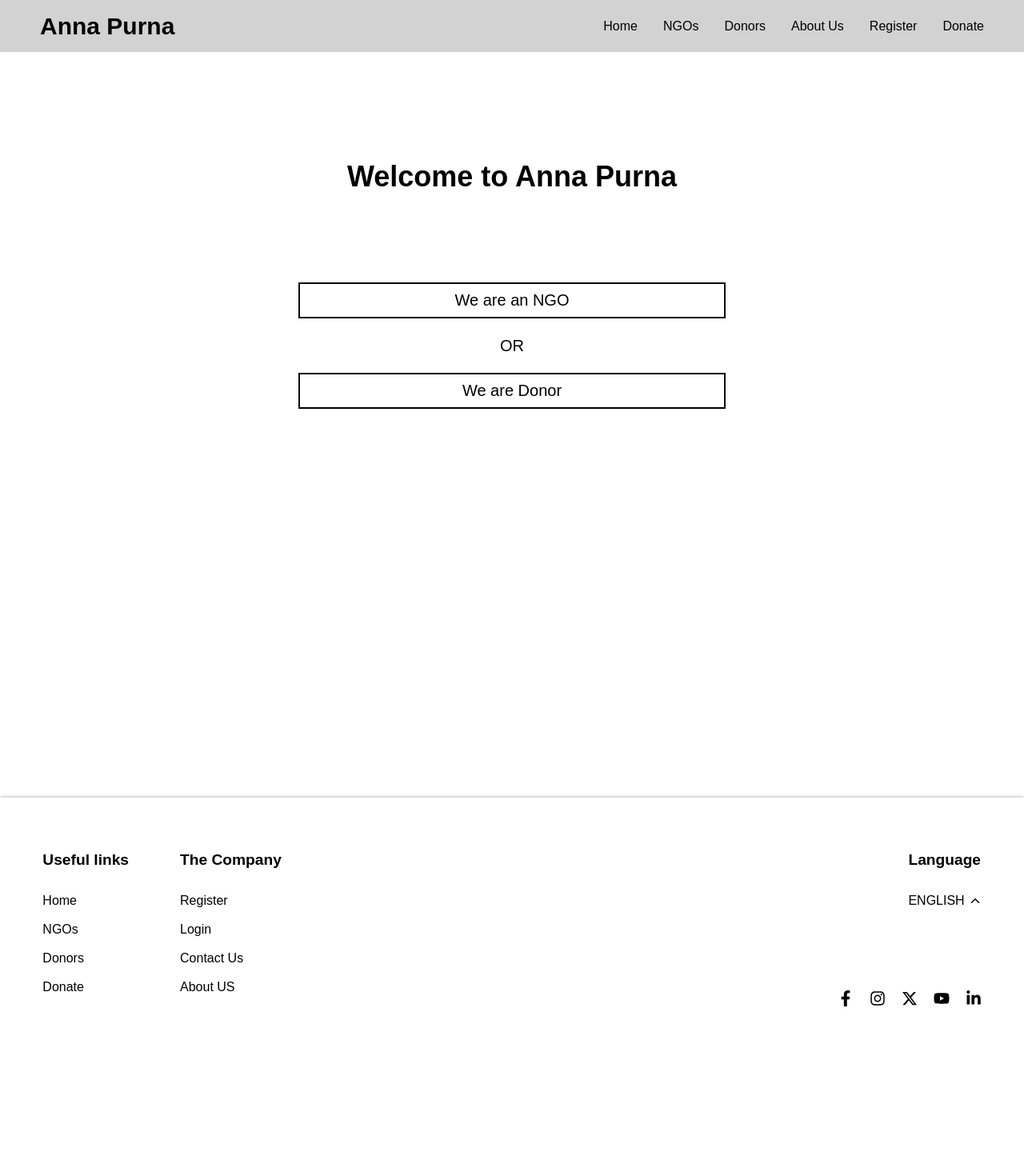
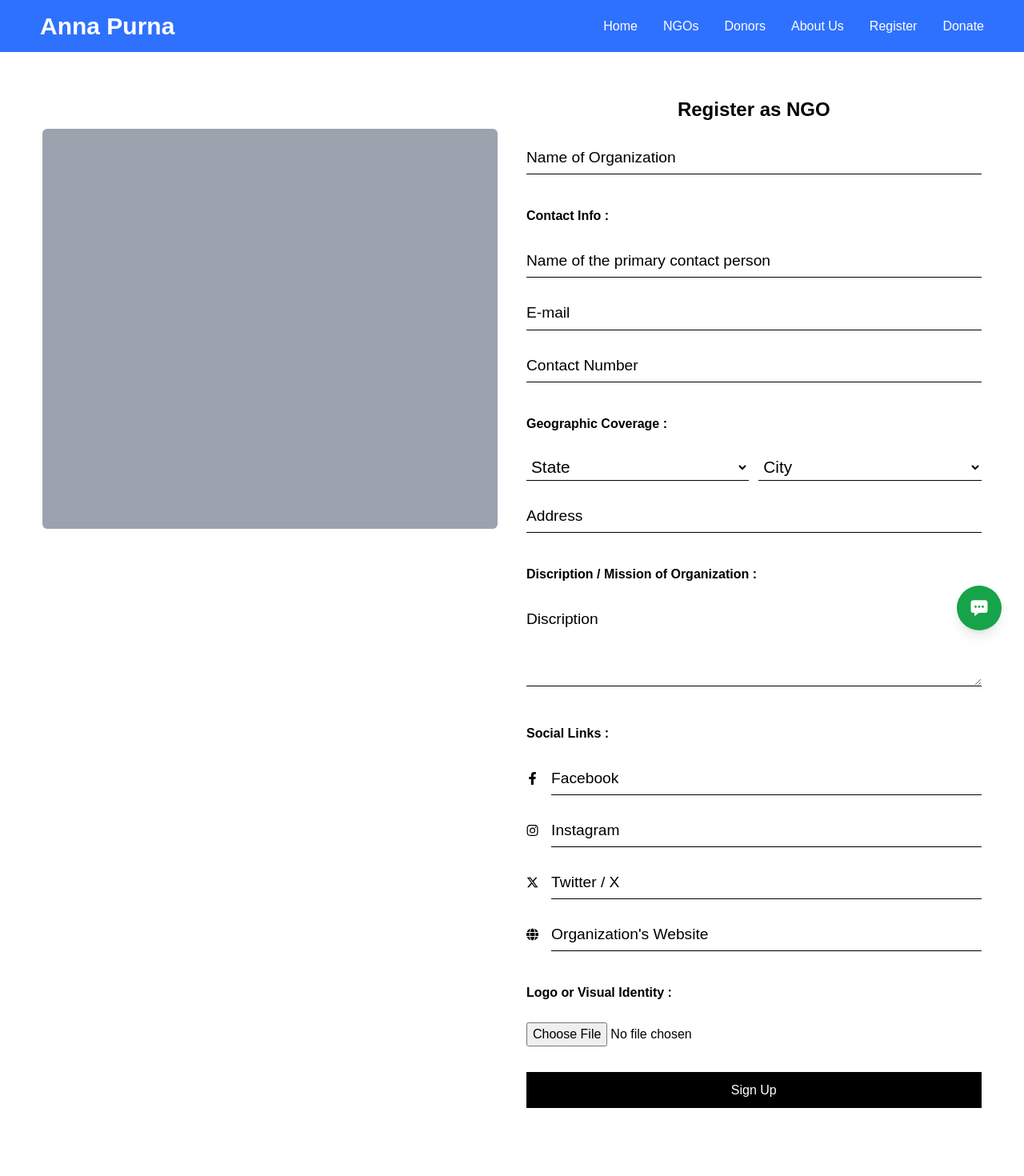
Before and after one commit to proHarshang/Food_connect, a React (Create React App) app: page /register in a window 1280 px wide. Shown: the top 1470 px of the page at 80% size. Before the commit the page ends 1322 px from the top, so only its background shows below. Built offline with nearby package versions, Linux system fonts and the light colour scheme; a web font is replaced by a local one.

Commit message:
register page changed

```diff
--- a/package.json
+++ b/package.json
@@ -8,6 +8,7 @@
     "@testing-library/user-event": "^13.5.0",
     "react": "^18.2.0",
     "react-dom": "^18.2.0",
+    "react-hook-form": "^7.50.1",
     "react-icons": "^5.0.1",
     "react-router-dom": "^6.22.0",
     "react-scripts": "5.0.1",
--- a/src/index.scss
+++ b/src/index.scss
@@ -4,7 +4,8 @@
 
 @import url("https://fonts.googleapis.com/css2?family=Akshar:wght@300;400;500;600&display=swap");
 
-$primary: #d2d2d2;
+$primary: #2f71ff;
+$text: white;
 
 * {
   margin: 0;
@@ -28,6 +29,7 @@ nav {
   #nav_interior {
     background-color: $primary;
     padding: 10px 50px;
+    color: $text;
   }
 }
 
--- a/src/pages/Register.jsx
+++ b/src/pages/Register.jsx
@@ -1,81 +1,54 @@
 import React, { useState } from 'react'
 import Button from '../common/Button'
+import { useForm } from 'react-hook-form';
 import { RiArrowLeftSLine } from "react-icons/ri";
 import { FaFacebookF, FaInstagram, FaGlobe } from "react-icons/fa";
 import { FaXTwitter } from "react-icons/fa6";
 
 
 const Register = () => {
+    const { register, handleSubmit, errors } = useForm();
 
-    const [isDonor, setIsDonor] = useState(true);
-    const [isUserTypeSelectorActive, setIsUserTypeSelectorActive] = useState(true)
-
-    const handleUserTypeSelect = (userType) => {
-        setIsUserTypeSelectorActive(false)
-        if (userType === 'doner') {
-            setIsDonor(true)
-        } else {
-            setIsDonor(false)
-        }
-    }
+    const onSubmit = (data) => {
+        console.log(data);
+    };
 
     return (
         <div className='relative'>
-            {isUserTypeSelectorActive && (<div className="h-screen w-screen bg-white flex flex-col items-center mx-auto absolute z-10 top-0 left-0">
-                <h1 className='text-4xl font-semibold text-center mx-auto my-28'>Welcome to Anna Purna</h1>
-                <div className='flex flex-col items-center gap-5 text-xl w-10/12'>
-                    <Button varient="outline" onClick={() => handleUserTypeSelect('ngo')} className='w-1/2'>We are an NGO</Button>
-                    <span>OR</span>
-                    <Button varient="outline" onClick={() => handleUserTypeSelect('doner')} className='w-1/2'>We are Donor</Button>
-                </div>
-            </div>)}
+            <div className="w-screen min-h-screen">
 
-            <div className="w-screen min-h-screen">
-                <nav className='flex items-center w-full justify-start my-6'>
-                    <Button varient='ghost' onClick={() => setIsUserTypeSelectorActive(true)}><RiArrowLeftSLine /> Back</Button>
-                </nav>
-
-                <section className='flex sm:flex-col lg:flex-row gap-9 w-11/12 mx-auto'>
+                <section className='flex sm:flex-col lg:flex-row gap-9 w-11/12 mx-auto mt-14'>
                     {/* img */}
-                    {isDonor ?
-                        (<div className="w-1/2 bg-gray-400 h-[500px] rounded-md sticky mt-10 top-1"></div>)
-                        :
-                        (<div className="w-1/2 bg-gray-400 h-[500px] rounded-md sticky mt-10 top-1"></div>)
-                    }
+                    <div className="w-1/2 bg-gray-400 h-[500px] rounded-md sticky mt-10 top-1"></div>
 
                     {/* form */}
                     <div className="w-1/2">
-                        <h3 className='text-center font-semibold text-2xl'>{isDonor ? 'Register as Donor' : 'Register as NGO'}</h3>
-                        {isDonor ?
-                            (<form>
-
-                            </form>)
-                            :
-                            (<form>
+                        <h3 className='text-center font-semibold text-2xl'>Register as NGO</h3>
+                        <form onSubmit={handleSubmit(onSubmit)}>
 
                             <div className="form__group field">
-                                    <input type="text" className="form__field" placeholder="Name of Organization" name="nameOfOrganization" />
+                                <input type="text" className="form__field" placeholder="Name of Organization" {...register("nameOfOrganization")} />
                                 <label htmlFor="Name of Organization" className="form__label">Name of Organization</label>
                             </div>
 
                             <h5 className='form_heading font-semibold mt-10'>Contact Info :</h5>
                             <div className="form__group field">
-                                    <input type="text" className="form__field" placeholder="Name Of primary contact person" name="NameOfThePrimaryContactPerson" />
+                                <input type="text" className="form__field" placeholder="Name Of primary contact person" {...register("NameOfThePrimaryContactPerson")} />
                                 <label htmlFor="Name of the primary contact person" className="form__label">Name of the primary contact person</label>
                             </div>
                             <div className="form__group field">
-                                    <input type="text" className="form__field" placeholder="E-mail" name="email" />
+                                <input type="text" className="form__field" placeholder="E-mail" {...register("email")} />
                                 <label htmlFor="E-mail" className="form__label">E-mail</label>
                             </div>
                             <div className="form__group field">
-                                    <input type="text" className="form__field" placeholder="Contact Number" name="contactNumber" />
+                                <input type="text" className="form__field" placeholder="Contact Number" {...register("contactNumber")} />
                                 <label htmlFor="Contact Number" className="form__label">Contact Number</label>
                             </div>
 
                             <h5 className='form_heading font-semibold mt-10'>Geographic Coverage :</h5>
                             <div className="flex items-end gap-3">
                                 <div className='form__group w-1/2 field'>
-                                        <select name="state" className="form__field">
+                                    <select {...register("state")} className="form__field">
                                         <option value="" selected disabled>State</option>
                                         <option value="Gujarat">Gujarat</option>
                                         <option value="Delhi">Delhi</option>
@@ -83,7 +56,7 @@ const Register = () => {
                                     </select>
                                 </div>
                                 <div className='form__group w-1/2 field'>
-                                        <select name="city" className="form__field">
+                                    <select {...register("city")} className="form__field">
                                         <option value="" selected disabled>City</option>
                                         <option value="Rajkot">Rajkot</option>
                                         <option value="Surat">Surat</option>
@@ -91,10 +64,14 @@ const Register = () => {
                                     </select>
                                 </div>
                             </div>
+                            <div className="form__group field">
+                                <input type="text" className="form__field" placeholder="Address" {...register("address")} />
+                                <label htmlFor="Address" className="form__label">Address</label>
+                            </div>
 
                             <h5 className='form_heading font-semibold mt-10'>Discription / Mission of Organization :</h5>
                             <div className="form__group field">
-                                    <textarea name="discription" className="form__field" rows="3" placeholder='Discription'></textarea>
+                                <textarea {...register("discription")} className="form__field" rows="3" placeholder='Discription'></textarea>
                                 <label htmlFor="Discription" className="form__label">Discription</label>
                             </div>
 
@@ -103,40 +80,40 @@ const Register = () => {
                             <div className='flex gap-4 items-baseline'>
                                 <FaFacebookF />
                                 <div className="form__group field w-full">
-                                        <input type="text" className="form__field" placeholder="Facebook" name="facebook" />
+                                    <input type="text" className="form__field" placeholder="Facebook" {...register("facebook")} />
                                     <label htmlFor="Facebook" className="form__label">Facebook</label>
                                 </div>
                             </div>
                             <div className='flex gap-4 items-baseline'>
                                 <FaInstagram />
                                 <div className="form__group field w-full">
-                                        <input type="text" className="form__field" placeholder="Instagram" name="instagram" />
+                                    <input type="text" className="form__field" placeholder="Instagram" {...register("instagram")} />
                                     <label htmlFor="Instagram" className="form__label">Instagram</label>
                                 </div>
                             </div>
                             <div className='flex gap-4 items-baseline'>
                                 <FaXTwitter />
                                 <div className="form__group field w-full">
-                                        <input type="text" className="form__field" placeholder="Twitter / X" name="twitter" />
+                                    <input type="text" className="form__field" placeholder="Twitter / X" {...register("twitter")} />
                                     <label htmlFor="Twitter / X" className="form__label">Twitter / X</label>
                                 </div>
                             </div>
                             <div className='flex gap-4 items-baseline'>
                                 <FaGlobe />
                                 <div className="form__group field w-full">
-                                        <input type="text" className="form__field" placeholder="Organization's Website" name="organizationsWebsite" />
+                                    <input type="text" className="form__field" placeholder="Organization's Website" {...register("organizationsWebsite")} />
                                     <label htmlFor="Organization's Website" className="form__label">Organization's Website</label>
                                 </div>
                             </div>
 
                             <h5 className='form_heading font-semibold mt-10'>Logo or Visual Identity :</h5>
                             <div className="form__group field w-full">
-                                    <input type="file" name="logo" />
+                                <input type="file" {...register("logo")} />
                             </div>
 
-                                <Button className='my-8 w-full'>Sign Up</Button>
-                            </form>)
-                        }
+                            <Button type='submit' className='my-8 w-full'>Sign Up</Button>
+                        </form>
+
                     </div>
                 </section>
 
```
Also changed, not shown: 1 other file (tests, documents, lock files or other folders). Lines whose indentation alone changed are shown as unchanged.
